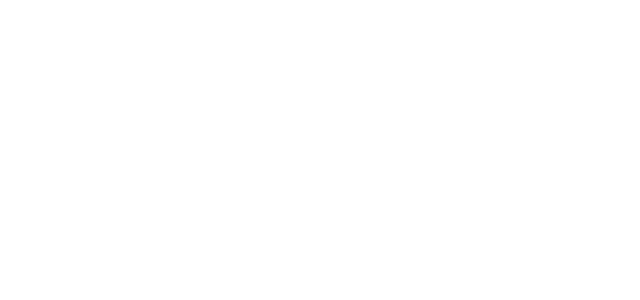
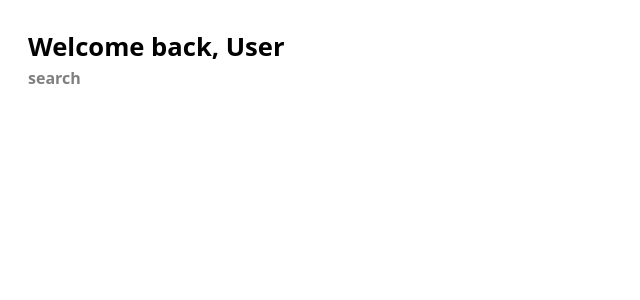
Before and after one commit to AnukoolFS1/assingmentEcom, a React (Vite) app: page /products in a window 1280 px wide. Shown: the top 300 px of the page, without its empty margins (0-640 px from the left). Built offline with nearby package versions, Linux system fonts and the light colour scheme.

Commit message:
starting the input

```diff
--- a/package.json
+++ b/package.json
@@ -14,6 +14,7 @@
     "@tailwindcss/vite": "^4.1.3",
     "react": "^19.0.0",
     "react-dom": "^19.0.0",
+    "react-icons": "^5.5.0",
     "react-redux": "^9.2.0",
     "react-router-dom": "^7.5.0",
     "tailwindcss": "^4.1.3"
--- a/src/App.jsx
+++ b/src/App.jsx
@@ -3,8 +3,8 @@
 import { Provider } from "react-redux"
 import store from "./app/store"
 //Component
-import Entrypoint from "./component/Entrypoint"
-import Dashboard from "./component/Dashboard"
+import Entrypoint from "./component/UI/Entrypoint"
+import Dashboard from "./component/UI/Dashboard"
 
 
 function App() {
--- /dev/null
+++ b/src/component/Elements/Input.jsx
@@ -0,0 +1,20 @@
+const Input = ({ type, value = null, placeholder, getValue }) => {
+    function passValue(e) {
+        const value = e.target.value;
+        getValue(value)
+    }
+
+    return (
+        <div>
+            <input
+                type={type}
+                value={value}
+                placeholder={placeholder}
+                onClick={passValue}
+            />
+        </div>
+    )
+}
+
+
+export default Input
--- a/src/component/Dashboard.jsx
+++ b/src/component/UI/Dashboard.jsx
@@ -1,8 +1,10 @@
+import Header from "./Header"
+
 const Dashboard = () => {
 
     return (
-        <section>
-
+        <section className="p-7">
+            <Header />
         </section>
     )
 }
--- a/src/component/Entrypoint.jsx
+++ b/src/component/UI/Entrypoint.jsx
@@ -12,9 +12,9 @@
                 className="h-full py-10 lg:px-20 sm:px-10 px-2 custom-bg text-[white] rounded-xl flex flex-col justify-between items-center"
                 style={{ backgroundImage: `linear-gradient(to bottom,#00000080,#00000060) ,url(${backgroundImage})` }}
             >
-                <h1 className="text-[clamp(1.2rem,3vw,5rem)] mt-10 self-end text-animation-up">Plants-Care Products & Plants</h1>
+                <h1 className="text-[clamp(1.5rem,3.5vw,5rem)] mt-10 self-end text-animation-up">Plants-Care Products & Plants</h1>
 
-                <p className="text-[clamp(.81rem,1.2vw,5rem)] text-animation-up">Nature gives you the confidence you deserve</p>
+                <p className="text-[clamp(.9rem,1.2vw,2rem)] text-animation-up">Nature gives you the confidence you deserve</p>
 
                 <div className="flex flex-col justify-center gap-1">
                     <button className="bg-indigo-800 rounded-xl py-1" onClick={() => navigate('/products')}>Let's Get Started</button>
--- /dev/null
+++ b/src/component/UI/Header.jsx
@@ -0,0 +1,29 @@
+import { useState } from "react"
+import Input from "../Elements/Input"
+
+const Header = () => {
+    const [searchValue, setSearchValue] = useState("");
+
+    const getValue = (value) => {
+        setSearchValue(value)
+    }
+
+    return (
+        <header className="font-semibold">
+            <h2 className="text-[clamp(20px,2vw,50px)]">
+                Welcome back, User
+            </h2>
+            <div>
+                <Input
+                    type={"search"}
+                    value={searchValue}
+                    placeholder={"search"}
+                    getValue={getValue}
+                />
+
+            </div>
+        </header>
+    )
+}
+
+export default Header
```
Also changed, not shown: 1 other file (tests, documents, lock files or other folders).
